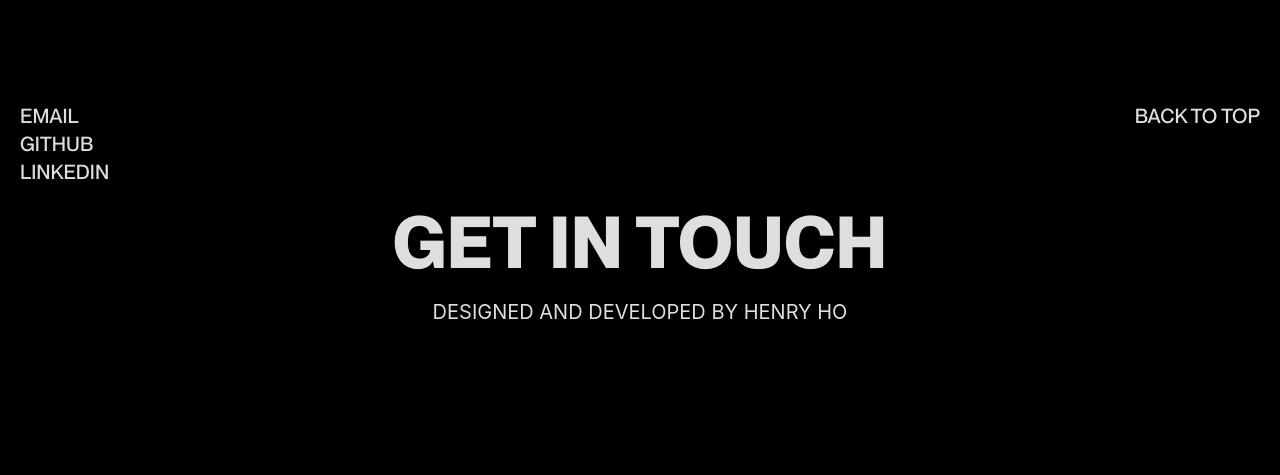
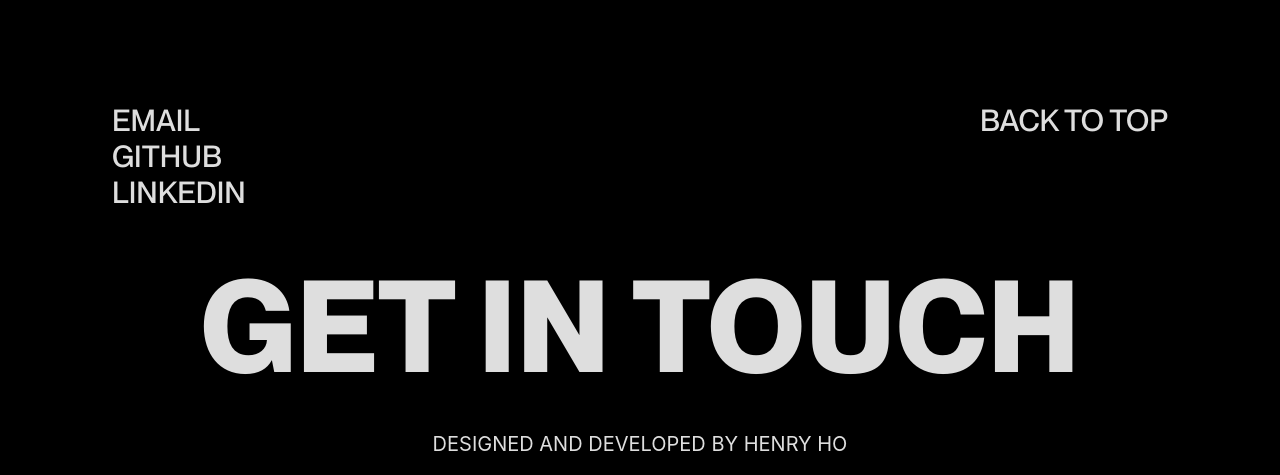
Before and after one commit to hai-henry/henry-portfolio, a React (Vite) app: page / in a window 1280 px wide. Shown: the part 1530-2005 px from the top of the page. Before the commit the page ends 1876 px from the top, so only its background shows below. Built offline with nearby package versions, Linux system fonts and the light colour scheme.

Commit message:
Footer updated for tablet

```diff
--- a/src/components/Footer/Footer.tsx
+++ b/src/components/Footer/Footer.tsx
@@ -5,22 +5,54 @@ const Footer = () => {
         <>
             <footer className="w-screen h-3/4 flex flex-col gap-y-5 justify-end">
                 <div
-                    className="w-auto h-auto flex flex-row justify-between px-5 pt-8
-                    font-montrealMedium text-xl uppercase"
+                    className="w-auto h-auto flex flex-row justify-between
+                    px-5 lg:px-28
+                    py-8
+                    font-montrealMedium
+                    text-xl lg:text-3xl
+                    uppercase"
                 >
                     <div className="w-auto h-auto flex flex-col items-start ">
-                        <button className="uppercase">Email</button>
-                        <button className="uppercase">Github</button>
-                        <button className="uppercase">Linkedin</button>
+                        <button className="uppercase">
+                            <a
+                                target="_blank"
+                                rel="noopener noreferrer"
+                                href="mailto:hvnryho@gmail.com"
+                            >
+                                Email
+                            </a>
+                        </button>
+                        <button className="uppercase">
+                            <a
+                                target="_blank"
+                                rel="noopener noreferrer"
+                                href="https://github.com/hai-henry"
+                            >
+                                Github
+                            </a>
+                        </button>
+                        <button className="uppercase">
+                            <a
+                                target="_blank"
+                                rel="noopener noreferrer"
+                                href="https://www.linkedin.com/in/henryho01/"
+                            >
+                                Linkedin
+                            </a>
+                        </button>
                     </div>
                     <div>
                         <button className="uppercase">Back to top</button>
                     </div>
                 </div>
-                <h1 className="text-center text-7xl font-montrealBold uppercase">
+                <h1
+                    className="text-center
+                text-7xl lg:text-9xl
+                font-montrealBold uppercase"
+                >
                     Get in touch
                 </h1>
-                <p className="text-center text-xl uppercase px-5 pb-5">
+                <p className="text-center text-xl uppercase px-5 py-5">
                     Designed and Developed by Henry Ho
                 </p>
             </footer>
```
Also changed, not shown: src/components/ScrollToTop/ScrollToTop.tsx (added).
